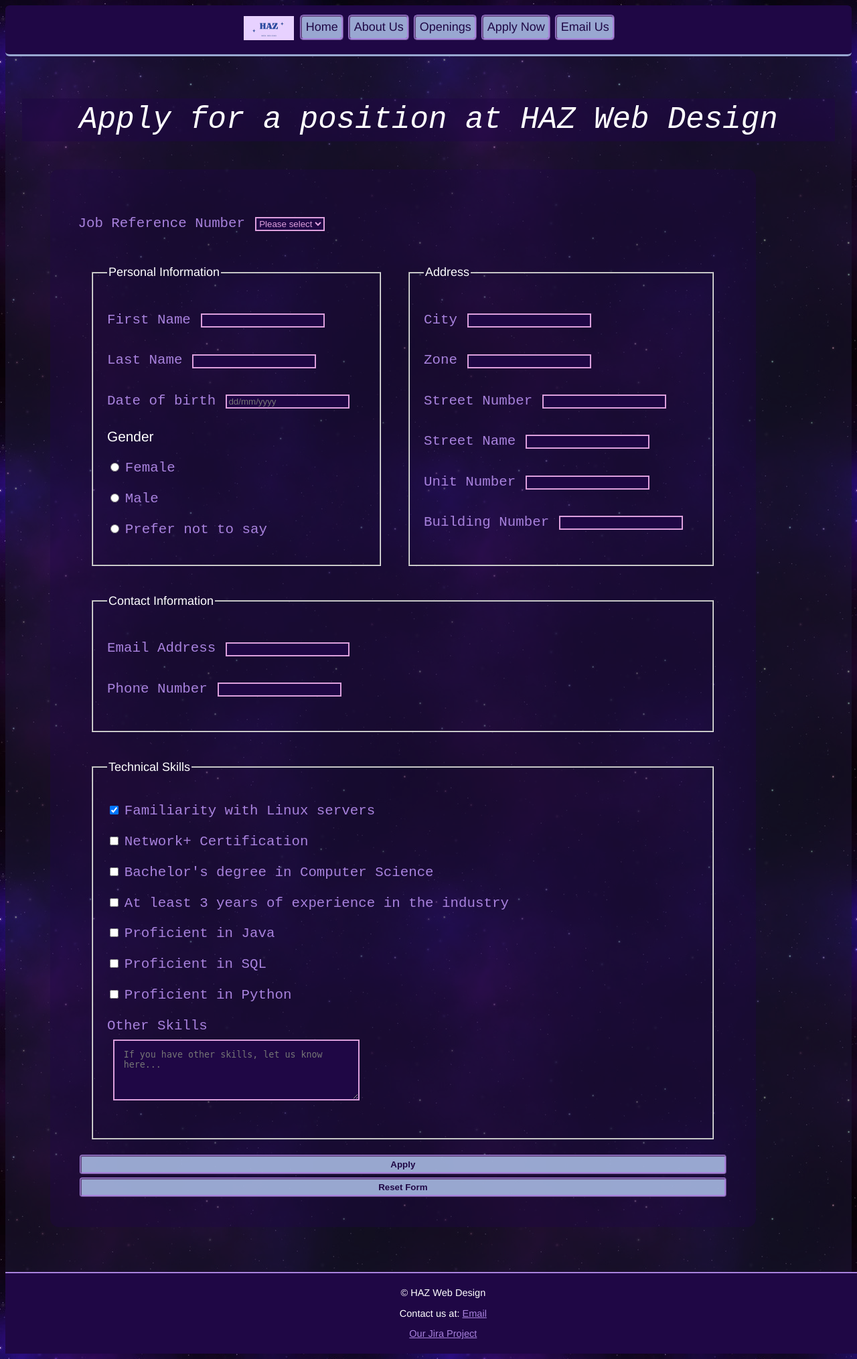
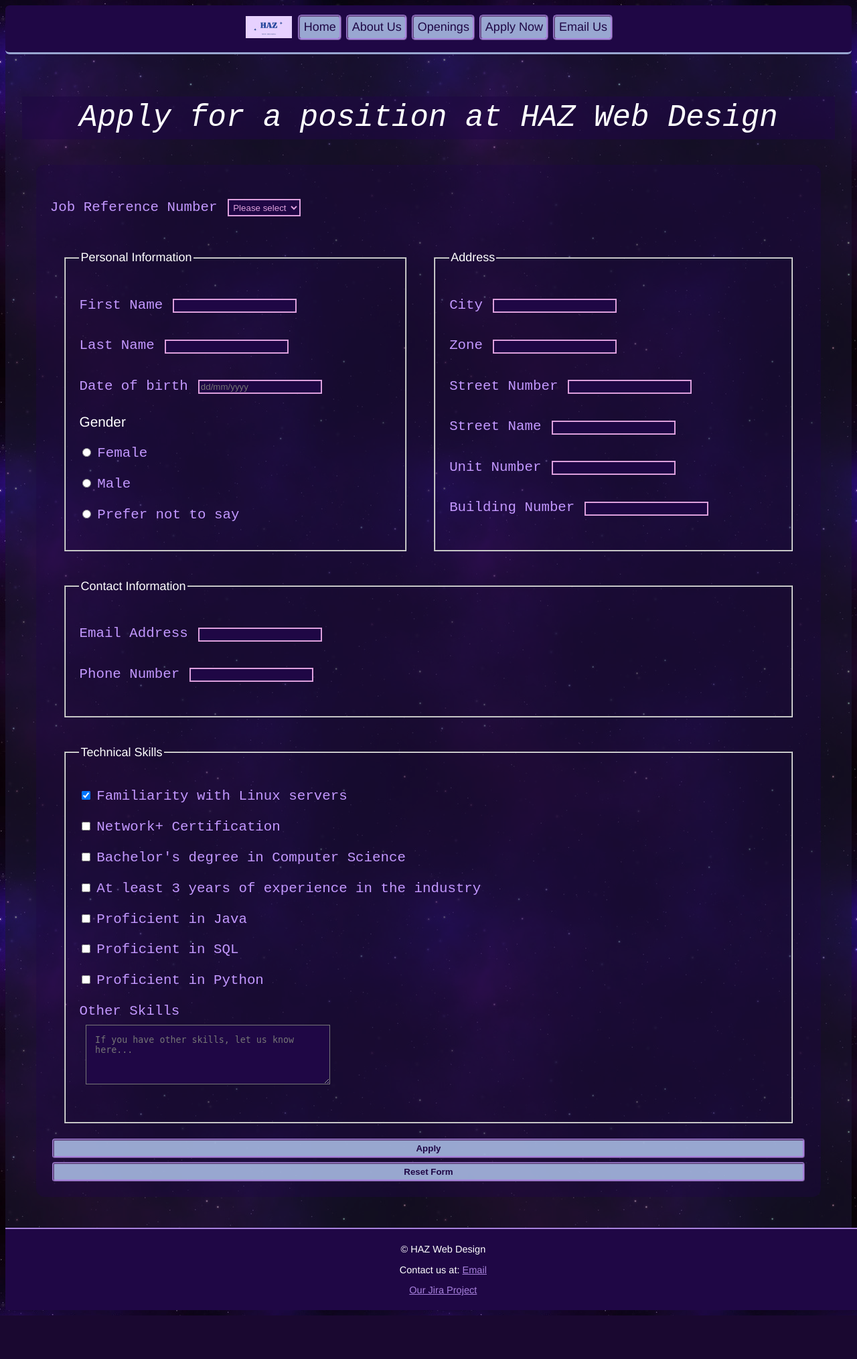
Before and after one commit to 106194750/106194750.github.io, a PHP site: page /project1/apply.html in a window 1280 px wide. Shown: the whole page at 67% size. After the commit the page ends 1964 px from the top, so only its background shows below. Run offline with PHP 8.4, Linux system fonts and the light colour scheme.

Commit message:
tweaked css to

```diff
--- a/project1/jobs.html
+++ b/project1/jobs.html
@@ -23,9 +23,9 @@
 
 
 
-<header> <h1>Job Openings Description</h1> <p>We are hiring! Please review the following page before applying.</p>
+<header> <h1>Job Openings Description</h1>
 </header>
-
+<p>We are hiring! Please review the following page before applying.</p>
 <aside>
 <h2> About our hiring process</h2>
 <p> We evaluate all applicants based on their education, qualifications, and experience. If your application is approved, you will be called in for an interview. </p>
--- a/styles/styles.css
+++ b/styles/styles.css
@@ -47,7 +47,6 @@ h1{
     text-align: center;
     background-color: #1F074587;
     padding: 0.5%;
-
 }
 article, footer, aside{
     background-color: #1c173396;
@@ -57,7 +56,7 @@ padding: 2%;
 footer{
     width: 100%;
     background-color: #1F0745;
-    border-top: 2px solid #A882DD;
+    border-top: 0.2em solid #A882DD;
     padding: 1.5em;
     text-align: center;
     font-size: 0.7em;
@@ -105,7 +104,7 @@ display:flex;
    justify-content: space-evenly;
 }
 
-@media (max-width: 800px) {
+@media (max-width: 980px) {
   .flexb{
     flex-direction: column;
   }
@@ -163,11 +162,11 @@ th:hover{
 
 nav img{
     padding:.3em ;
-    height: 2em;
+    height: 1.85em;
 }
 
 label {
-color: #A882DD;
+color: #c398ff;
 font-family: 'Courier New', Courier, monospace;
 padding: 0em
 
@@ -178,15 +177,13 @@ border: 2px solid plum;
 background-color: #1F0745;
 margin: 0.7em;
     color: plum;
-
-
 }
 
 form {
     display: grid;
-    padding: 2em;
-    margin: 2em;
-    max-width: 80%;
+    padding: 1em;
+    margin: 1em;
+
     background-color: #1F074560;
     border-radius: 0.6em;
 }
@@ -205,11 +202,10 @@ input[type="reset"] {
 }
 
 select {
-border: 2px solid plum;
+border: 0.2em solid plum;
 background-color: #1F0745;
-padding: 0em;
+padding: 0.2em;
 margin: 0.7em;
-
 }
 
 select {
@@ -217,7 +213,7 @@ select {
 }
 
 textarea {
-border: 2px solid plum;
+border: 0.em solid plum;
 background-color: #1F0745;
 padding: 1em;
 margin: 0.7em;
```
